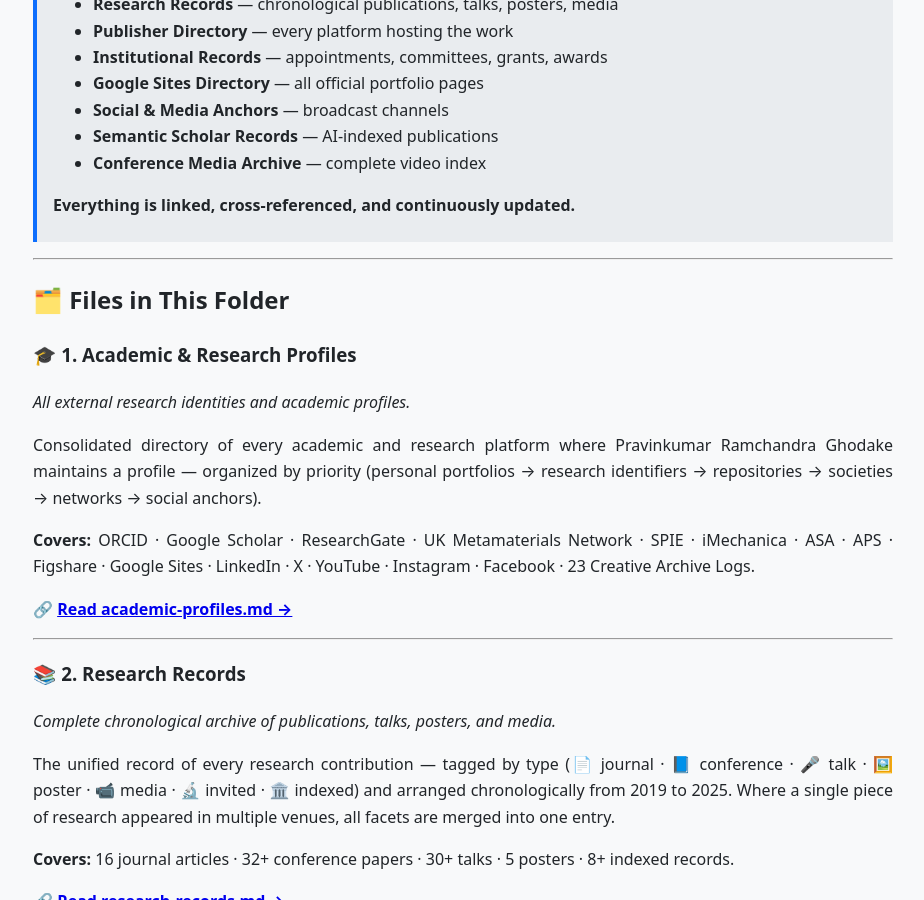
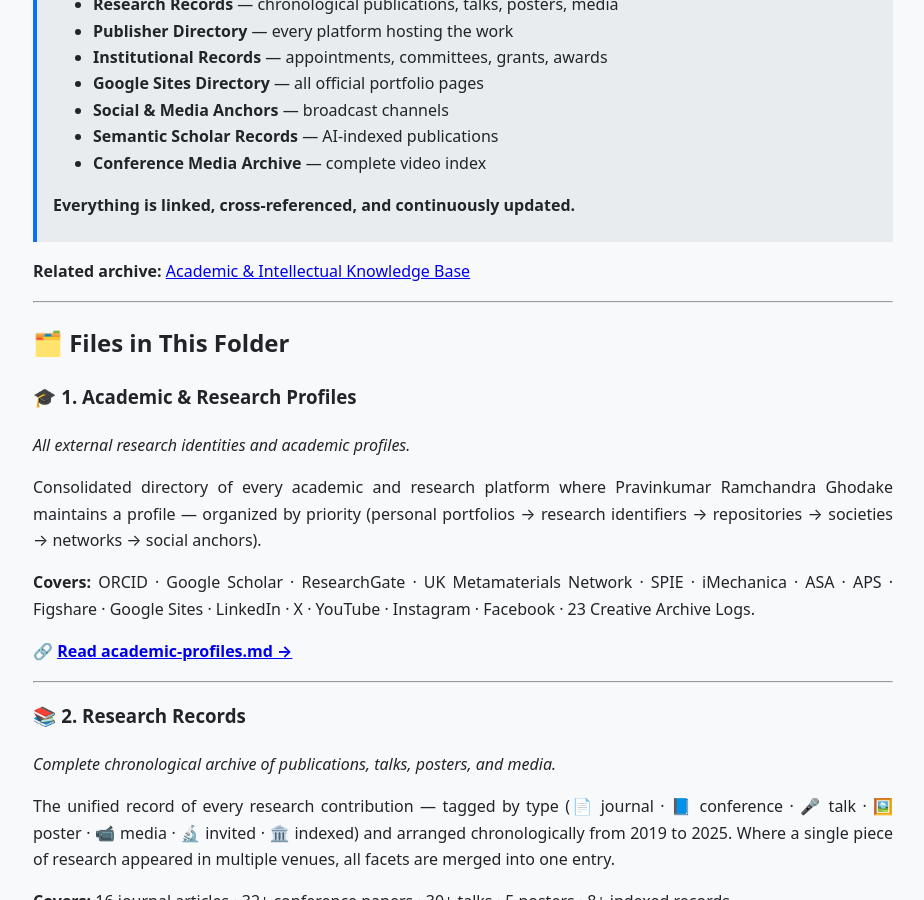
Before and after one commit to pravinkumar-ghodake/pravinkumar-ghodake-academic-archive, a Jekyll site: the page built from 01-public-records/index.md, in a window 1280 px wide and 900 px high, scrolled down 577 px. Shown: the whole window, without its empty margins (177-1101 px from the left). Built offline with Jekyll 4.4.1, drawn with Linux system fonts in a browser that asks for light colours; our own code applies the rules of GitHub Pages for plain Markdown files.

Commit message:
Update index.md

```diff
--- a/01-public-records/index.md
+++ b/01-public-records/index.md
@@ -46,6 +46,8 @@ permalink: /01-public-records/
 > **Everything is linked, cross-referenced, and continuously updated.**
 >
 > </div>
+
+**Related archive:** [Academic & Intellectual Knowledge Base](https://pravinkumar-ghodake.github.io/pravinkumar-ghodake-academic-archive/02-ai-knowledge-base/)
 
 ---
 
```
